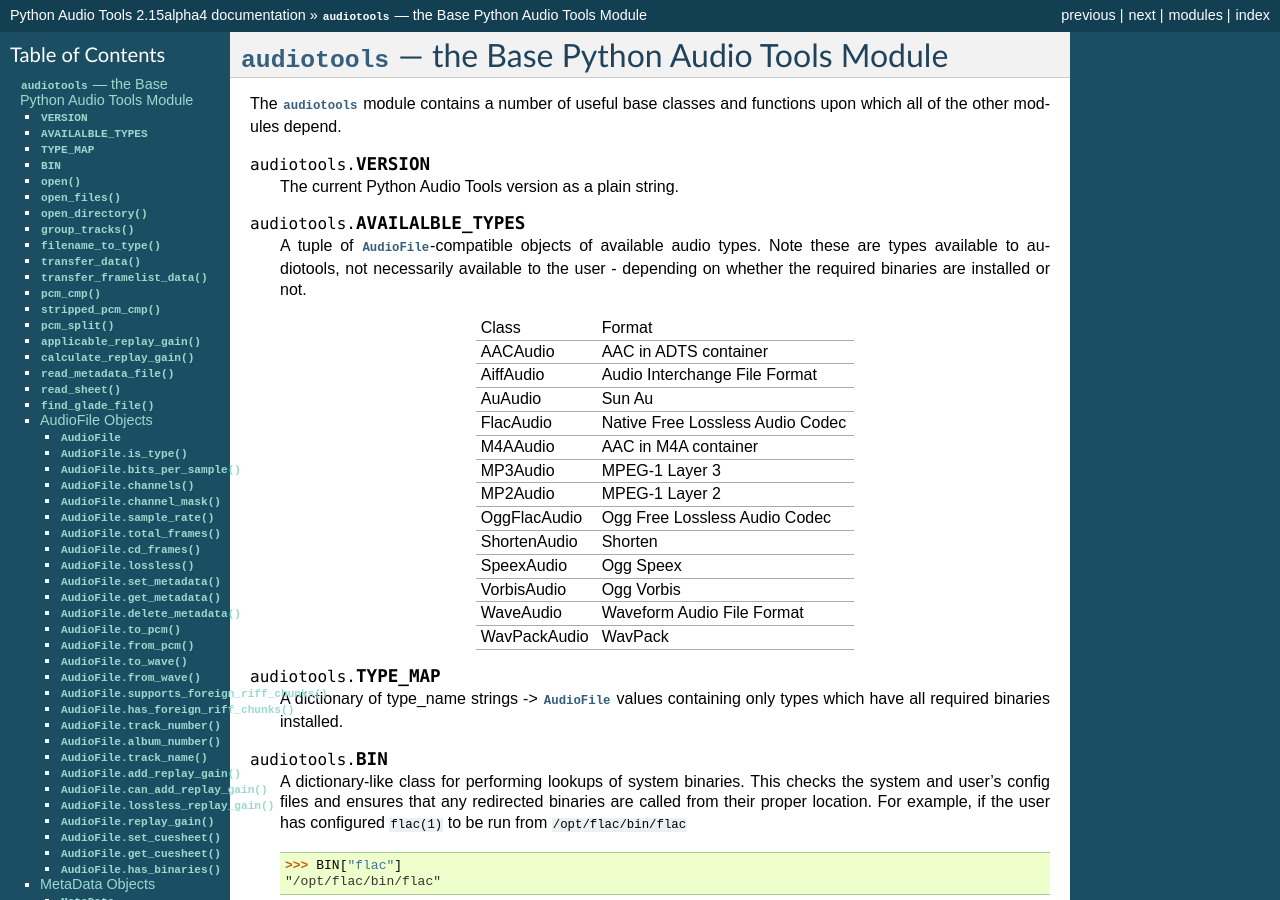
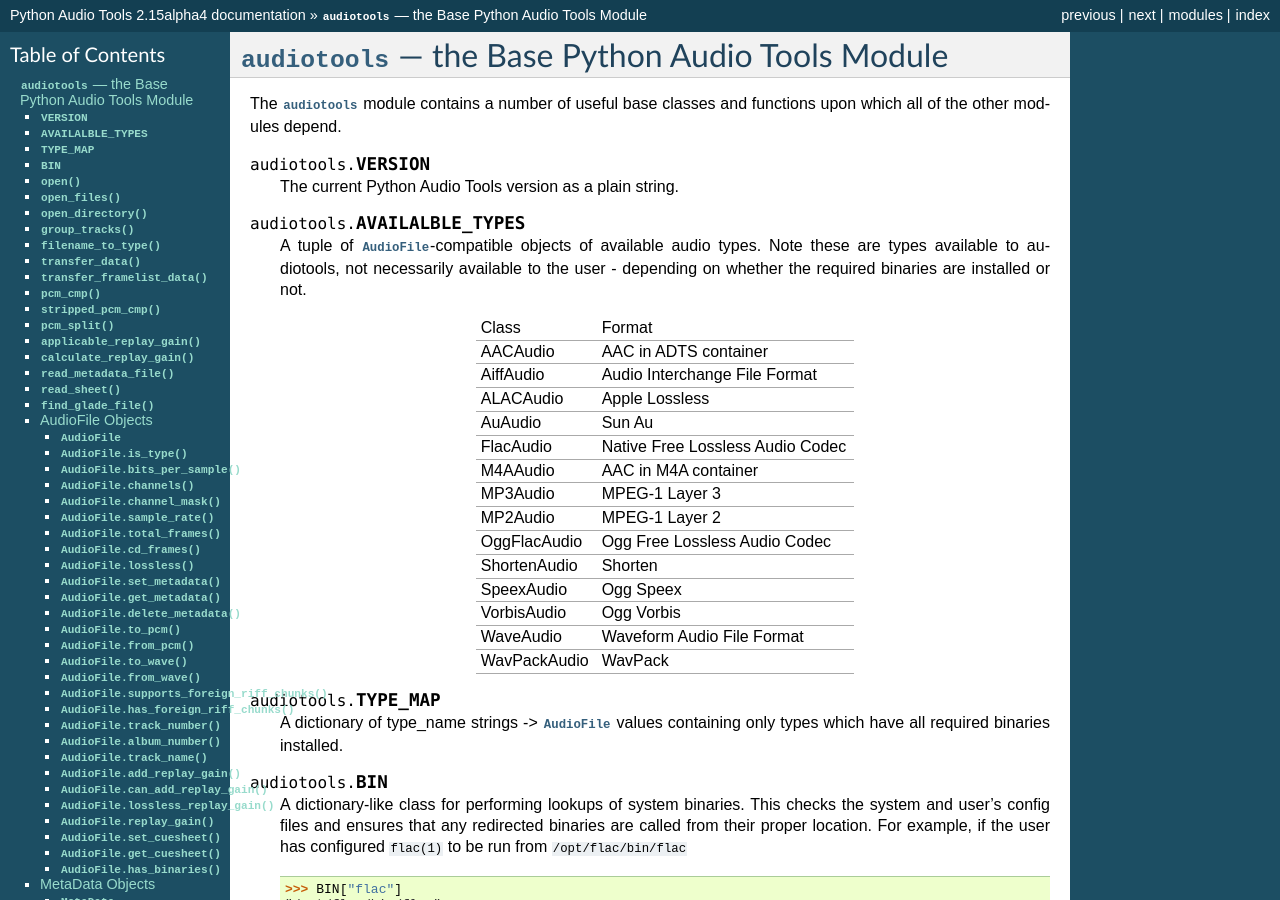
Before and after one commit to tuffy/python-audio-tools, a Sphinx documentation site: the page built from docs/programming/source/audiotools.rst, in a window 1280 px wide and 900 px high. Built offline with Sphinx 7.4.7, drawn with Linux system fonts in a browser that asks for light colours.

```diff
--- a/docs/programming/source/audiotools.rst
+++ b/docs/programming/source/audiotools.rst
@@ -26,6 +26,7 @@
    ------------- ----------------------------------
    AACAudio      AAC in ADTS container
    AiffAudio     Audio Interchange File Format
+   ALACAudio     Apple Lossless
    AuAudio       Sun Au
    FlacAudio     Native Free Lossless Audio Codec
    M4AAudio      AAC in M4A container
```
Also changed, not shown: 1 other file.
